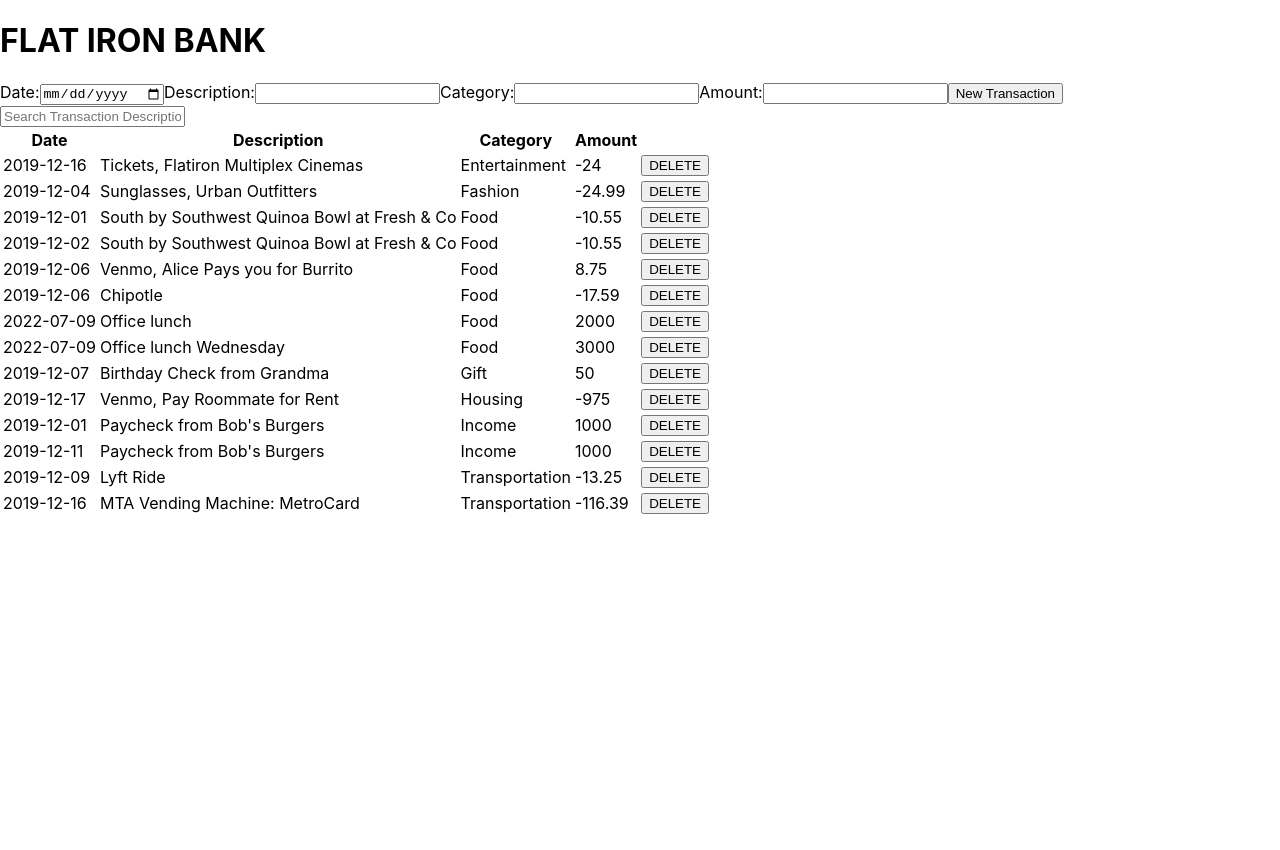
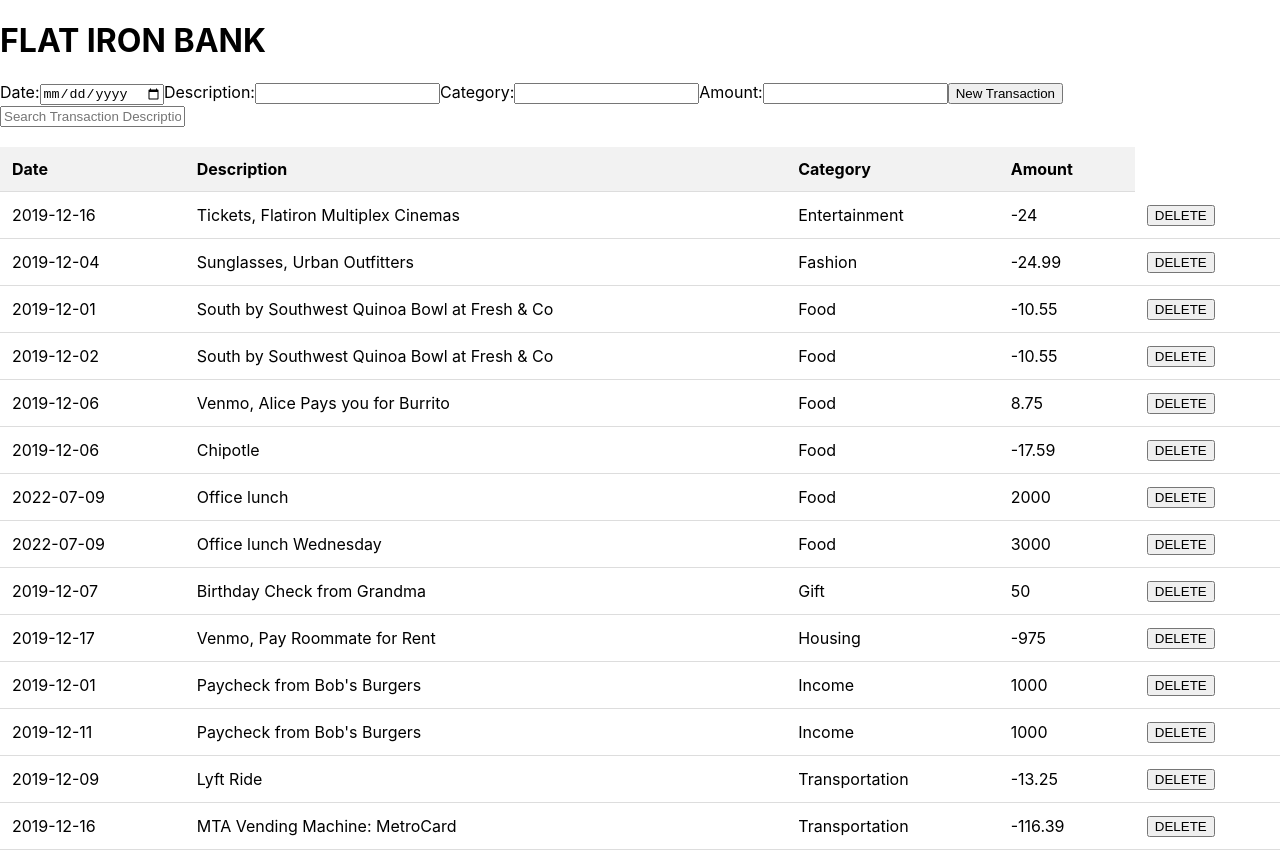
Before and after one commit to jeffetale/IP01-Code-Challenge-Bank-of-Flatiron, a React (Create React App) app: page / in a window 1280 px wide. Before the commit the page ends 800 px from the top, so only its background shows below. Built offline with nearby package versions, Linux system fonts and the light colour scheme.

Commit message:
Styled TransactionTable component. Added read-me details.

```diff
--- /dev/null
+++ b/src/TransactionTable.css
@@ -0,0 +1,30 @@
+.transaction-table {
+    width: 100%;
+    border-collapse: collapse;
+    margin-top: 20px;
+  }
+
+  .transaction-table th,
+  .transaction-table td {
+    padding: 12px;
+    text-align: left;
+    border-bottom: 1px solid #ddd;
+  }
+
+  .transaction-table th {
+    background-color: #f2f2f2;
+    font-weight: bold;
+  }
+
+  .delete-button {
+    background-color: #dc3545;
+    color: white;
+    border: none;
+    padding: 8px 16px;
+    border-radius: 4px;
+    cursor: pointer;
+  }
+
+  .delete-button:hover {
+    background-color: #c82333;
+  }
--- a/src/TransactionTable.js
+++ b/src/TransactionTable.js
@@ -1,8 +1,9 @@
 import React from 'react';
+import './TransactionTable.css'
 
 const TransactionTable = ({transactions, onDeleteTransaction}) => {
     return (
-        <table>
+        <table className="transaction-table">
             <thead>
                 <tr>
                     <th>Date</th>
```
Also changed, not shown: 1 other file (tests, documents, lock files or other folders).
